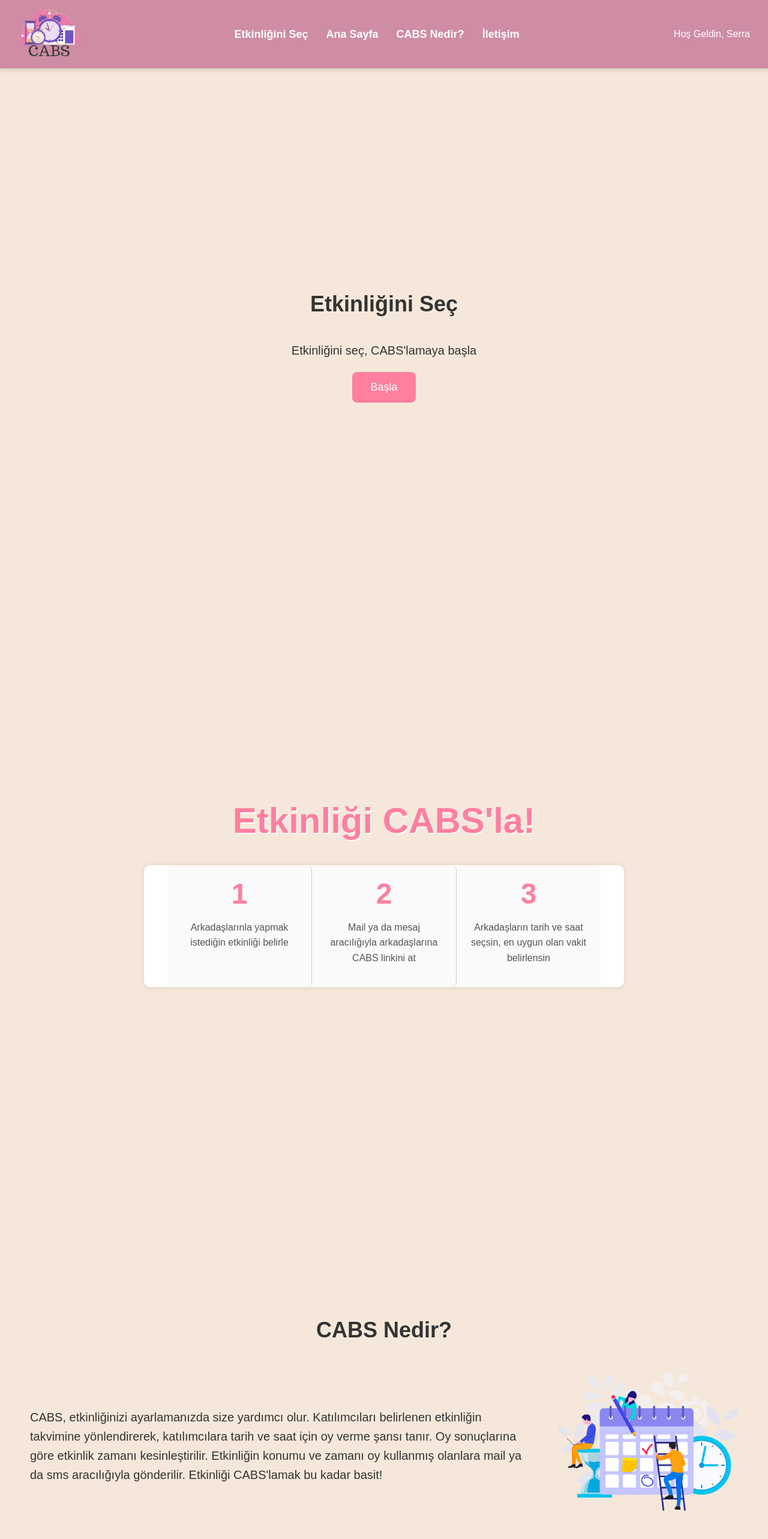
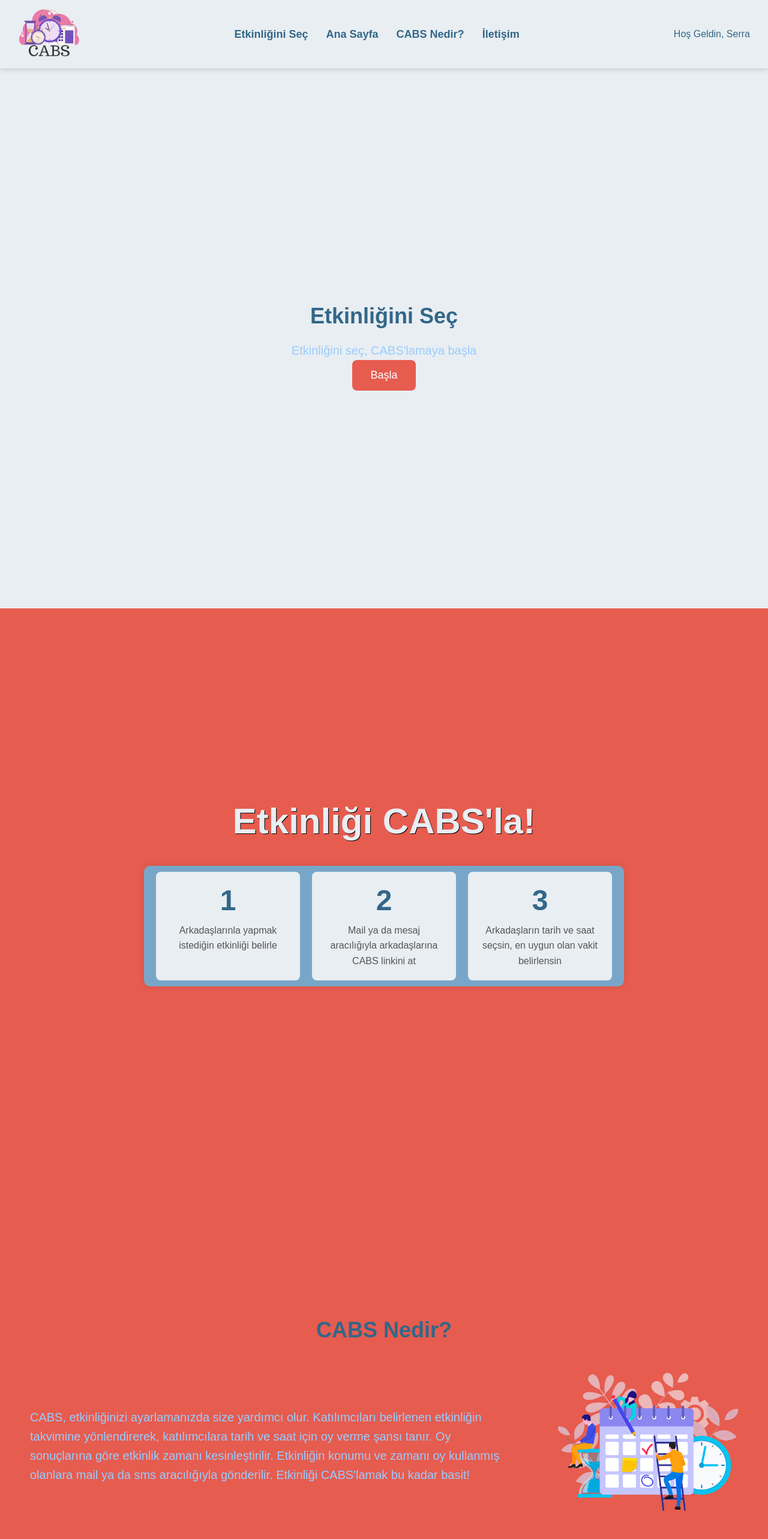
Before and after one commit to 8DREAMWALKER8/CABS, a plain HTML site: page CABS/kullanıcı.html in a window 1280 px wide. Shown: the top 2565 px of the page at 60% size. Drawn offline with Linux system fonts and the light colour scheme.

Commit message:
Update style.css

```diff
--- a/CABS/style.css
+++ b/CABS/style.css
@@ -1,3 +1,11 @@
+/* Renk Paleti
+   - #326789 (Ana koyu mavi ton)
+   - #78A6C8 (Açık mavi ton)
+   - #e9eef2 (Açık gri / neredeyse beyaz ton)
+   - #e65c4f (Kırmızımsı turuncu)
+   - #99ccff (Açık mavi paragraf rengi)
+*/
+
 html {
     scroll-behavior: smooth;
     scroll-padding-top: 100px;
@@ -7,11 +15,17 @@ body {
     font-family: 'Arial', sans-serif;
     margin: 0;
     padding: 0;
+    /* Genel arka planı çok açık bir tona ayarlayarak ferahlık sağlıyoruz */
+    background-color: #e9eef2;
+    /* Ana metin rengi olarak koyu mavi */
+    color: #326789;
 }
 
+/* Header (üst menü çubuğu) */
 header {
-    background-color: #ce8ca5;
-    color: #fff;
+    /* Header için açık renk */
+    background-color: #e9eef2;
+    color: #326789;
     padding: 15px 30px;
     position: sticky;
     top: 0;
@@ -19,31 +33,16 @@ header {
     display: flex;
     justify-content: space-between;
     align-items: center;
+    /* Hafif bir gölge ekleyerek katman hissi veriyoruz */
     box-shadow: 0 4px 6px rgba(0, 0, 0, 0.1);
 }
-.start-button {
-    background-color: #ff7f9f;
-    border: none;
-    color: white;
-    padding: 15px 30px;
-    font-size: 18px;
-    cursor: pointer;
-    border-radius: 8px;
-    transition: background-color 0.3s ease;
-}
 
-.start-button:hover {
-    background-color: #ff7f9f;
-}
-
-.start-button:active {
-    background-color: #ff7f9f;
-}
-
+/* Logo boyutu (isteğe göre değiştirebilirsiniz) */
 .logo img {
     height: 80px;
 }
 
+/* Navigation */
 .main ul {
     list-style: none;
     margin: 0;
@@ -56,7 +55,8 @@ header {
 }
 
 .main ul li a {
-    color: white;
+    /* Menüdeki bağlantılar */
+    color: #326789;
     text-decoration: none;
     font-size: 18px;
     font-weight: bold;
@@ -66,8 +66,9 @@ header {
     text-decoration: underline;
 }
 
+/* Giriş (Login) Linki */
 .login a {
-    color: white;
+    color: #326789;
     text-decoration: none;
     font-size: 18px;
     font-weight: bold;
@@ -77,6 +78,27 @@ header {
     text-decoration: underline;
 }
 
+/* Başlat / Giriş Butonları */
+.start-button {
+    background-color: #e65c4f;
+    border: none;
+    color: #ffffff;
+    padding: 15px 30px;
+    font-size: 18px;
+    cursor: pointer;
+    border-radius: 8px;
+    transition: background-color 0.3s ease;
+}
+
+.start-button:hover {
+    background-color: #c24b42;
+}
+
+.start-button:active {
+    background-color: #e65c4f;
+}
+
+/* Bölüm Yapısı */
 section {
     padding: 50px;
     display: flex;
@@ -84,36 +106,46 @@ section {
     align-items: center;
     justify-content: center;
     text-align: center;
-    color: #333;
     min-height: 100vh;
 }
 
+/* Arkaplanı farklı bölümler için isteğe göre değiştirebilirsiniz */
 #home {
-    background-color: #f5e8da;
+    background-color: #e65c4f;
 }
 
 #about {
-    background-color: #f5e8da;
+    background-color: #e9eef2;
 }
 
 #cabs {
-    background-color: #f5e8da;
+    background-color: #e65c4f;
 }
 
 #contact {
-    background-color: #f5e8da
+    background-color: #e9eef2;
 }
 
+/* Başlıklar */
 h1 {
     font-size: 36px;
     margin-bottom: 20px;
+    color: #326789;
 }
 
+/*
+   Paragraflar: rengi tam beyaz yerine artık açık mavi (#99ccff)
+   isterseniz #b3d9ff, #cceeff gibi başka tonlar da kullanabilirsiniz
+*/
 p {
     font-size: 20px;
     line-height: 1.6;
+    margin: 0 auto;
+    max-width: 800px;
+    color: #99ccff; /* Değişiklik yapılan satır */
 }
 
+/* Scroll ile görünürken yavaşça belirme animasyonu */
 .fade-in-on-scroll {
     opacity: 0;
     transform: translateY(20px);
@@ -125,18 +157,21 @@ p {
     transform: translateY(0);
 }
 
+/* Ana slogan */
 .main-slogan {
     font-size: 60px;
     font-weight: bold;
-    color: #ff7f9f;
+    color: #e9eef2;
     margin-bottom: 40px;
-    text-shadow: 2px 2px #fff;
+    /* Metin gölgesini siyah (#000000) olarak ayarladık */
+    text-shadow: 1px 1px #000000;
 }
 
+/* Adım kutuları (Steps) */
 .steps-container {
     display: flex;
     justify-content: center;
-    background: #ffffff;
+    background: #78A6C8;
     border-radius: 10px;
     box-shadow: 0 0 10px rgba(0,0,0,0.1);
     max-width: 800px;
@@ -151,8 +186,9 @@ p {
     transition: transform 0.3s ease;
     padding: 20px;
     border-radius: 8px;
-    background: #fafafa;
+    background: #e9eef2;
     position: relative;
+    margin: 10px;
 }
 
 .step-box:hover {
@@ -162,19 +198,16 @@ p {
 .step-number {
     font-size: 48px;
     font-weight: bold;
-    color: #ff7f9f;
+    color: #326789;
     margin-bottom: 10px;
 }
 
 .step-desc {
     font-size: 16px;
-    color: #555;
+    color: #555555;
 }
 
-.step-box:not(:last-child) {
-    border-right: 1px solid #ccc;
-}
-
+/* Takım (Team) */
 .team-container {
     display: flex;
     flex-wrap: wrap;
@@ -184,7 +217,7 @@ p {
 }
 
 .team-member {
-    background: #fff;
+    background: #ffffff;
     padding: 20px;
     border-radius: 8px;
     box-shadow: 0 0 10px rgba(0,0,0,0.1);
@@ -195,14 +228,14 @@ p {
 .team-member h2 {
     font-size: 20px;
     margin-bottom: 10px;
-    color: #333;
+    color: #78A6C8;
 }
 
 .team-member a {
     display: inline-block;
     margin-top: 10px;
     text-decoration: none;
-    color: #ff7f9f;
+    color: #326789;
     font-weight: bold;
 }
 
@@ -210,6 +243,7 @@ p {
     text-decoration: underline;
 }
 
+/* CABS Nedir bölümü */
 .cabs-content {
     display: flex;
     flex-direction: row;
@@ -219,10 +253,12 @@ p {
     text-align: left;
     max-width: 1200px;
     width: 100%;
+    flex-wrap: wrap;
 }
 
 .cabs-text {
     flex: 1;
+    min-width: 300px;
 }
 
 .cabs-text p {
@@ -232,8 +268,10 @@ p {
 .cabs-image img {
     max-width: 300px;
     height: auto;
+    border-radius: 10px;
 }
 
+/* İletişim bölümü */
 .contact-container {
     display: flex;
     flex-direction: row;
@@ -263,6 +301,12 @@ p {
     min-width: 300px;
 }
 
+.contact-form p {
+    /* Varsayılan paragraf renginden etkilenir (şu an #99ccff).
+       İsterseniz burada farklı bir ton da kullanabilirsiniz. */
+    color: inherit;
+}
+
 .contact-form form {
     display: flex;
     flex-direction: column;
@@ -273,6 +317,7 @@ p {
     margin-bottom: 5px;
     font-weight: bold;
     font-size: 16px;
+    color: #326789;
 }
 
 .contact-form input,
@@ -282,20 +327,21 @@ p {
     font-size: 14px;
     border: 1px solid #ccc;
     border-radius: 5px;
+    color: #326789;
 }
 
 .contact-form button {
     width: 120px;
     padding: 10px;
     font-size: 16px;
-    background-color: #ffb6c1;
+    background-color: #e65c4f;
     border: none;
     border-radius: 5px;
-    color: #fff;
+    color: #ffffff;
     cursor: pointer;
     transition: background-color 0.3s ease;
 }
 
 .contact-form button:hover {
-    background-color: #ff9ca8;
+    background-color: #c24b42;
 }
```
